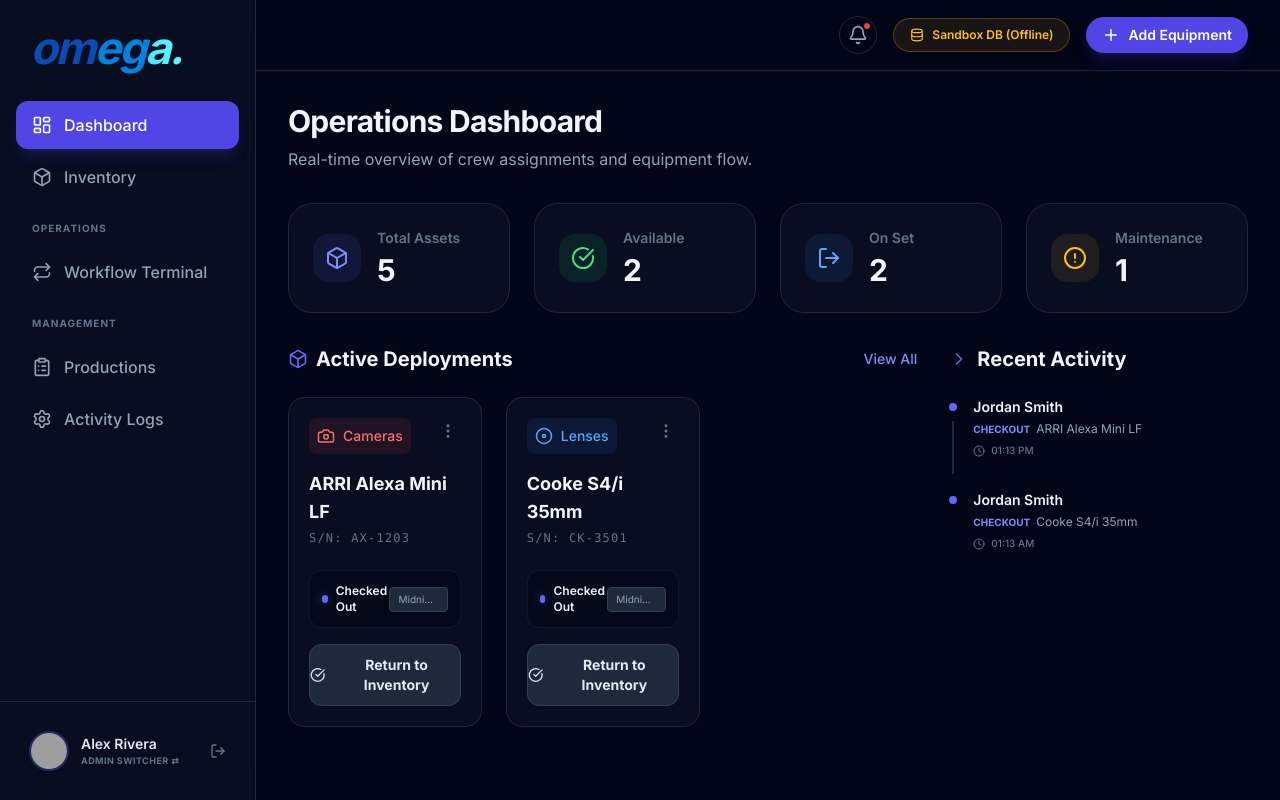
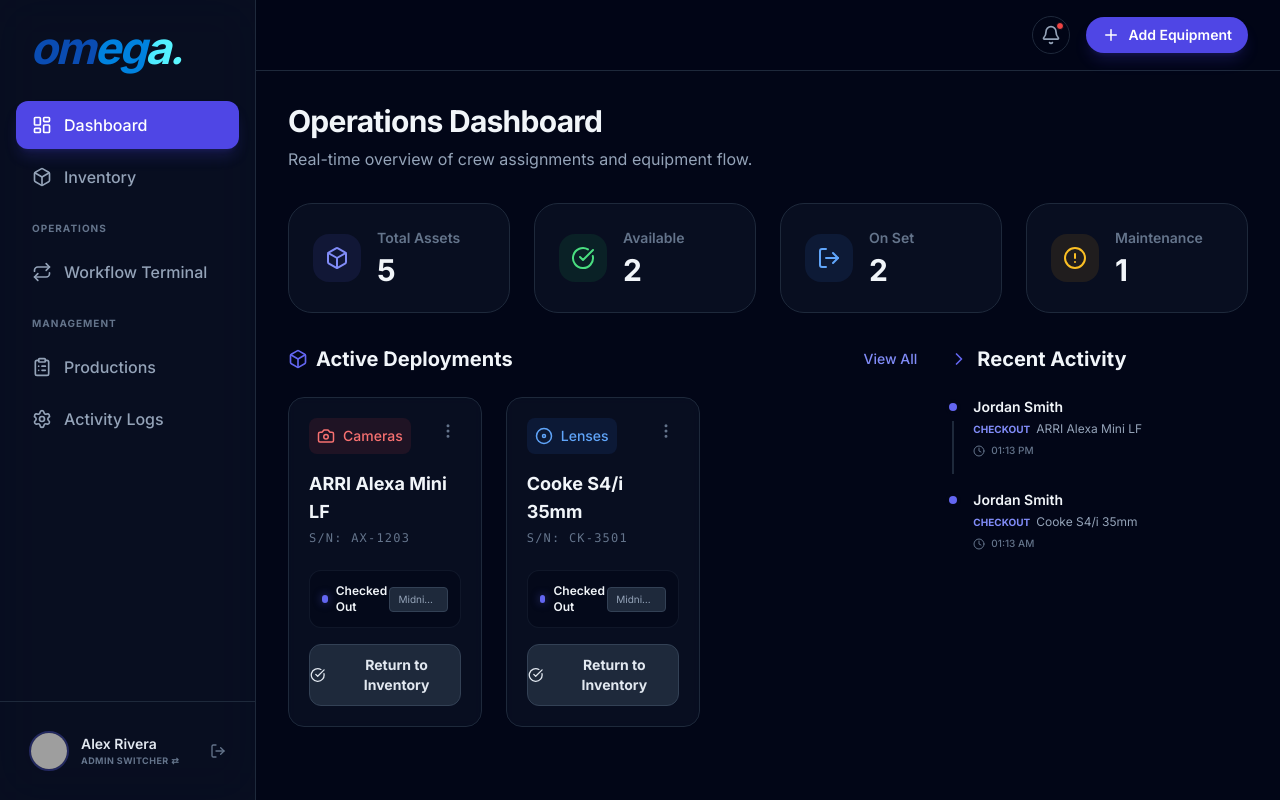
Before and after one commit to Capzexe/Omega-Systems-Production-Inventory-Manager, a React (Vite) app: page / in a window 1280 px wide. Built offline with nearby package versions, Linux system fonts and the light colour scheme; grey boxes are pictures that could not be loaded.

Commit message:
feat: add meta tags, remove DB status badge from header

```diff
--- a/App.tsx
+++ b/App.tsx
@@ -351,24 +351,6 @@
                                 </div>
                             )}
                         </div>
-
-                        {/* Hostinger DB Status Badge */}
-                        <button
-                            onClick={() => {
-                                setDbUrlInput(getBackendUrl());
-                                setConnectionResult(null);
-                                setShowDbModal(true);
-                            }}
-                            className={`flex items-center gap-2 px-4 py-2 rounded-full text-xs font-semibold transition-all border ${
-                                dbMode === 'mysql'
-                                    ? 'bg-emerald-500/10 border-emerald-500/30 text-emerald-400 hover:bg-emerald-500/20'
-                                    : 'bg-amber-500/10 border-amber-500/30 text-amber-400 hover:bg-amber-500/20'
-                            }`}
-                            title="Database Sync Config"
-                        >
-                            <Database size={14} className={dbMode === 'mysql' ? 'animate-pulse text-emerald-400' : 'text-amber-400'} />
-                            <span>{dbMode === 'mysql' ? 'MySQL Connected' : 'Sandbox DB (Offline)'}</span>
-                        </button>
 
                         <button
                             onClick={() => setShowAddModal(true)}
--- a/index.html
+++ b/index.html
@@ -4,7 +4,9 @@
 <head>
     <meta charset="UTF-8">
     <meta name="viewport" content="width=device-width, initial-scale=1.0">
-    <title>CineFlow | Film Inventory Management</title>
+    <meta name="description" content="CineFlow — Professional production inventory management for film and video crews. Track equipment checkouts, returns, and production assignments in real time.">
+    <meta name="theme-color" content="#020617">
+    <title>CineFlow | Production Inventory Manager</title>
     <script src="https://cdn.tailwindcss.com"></script>
     <link href="https://fonts.googleapis.com/css2?family=Inter:wght@300;400;500;600;700&display=swap" rel="stylesheet">
     <style>
```
